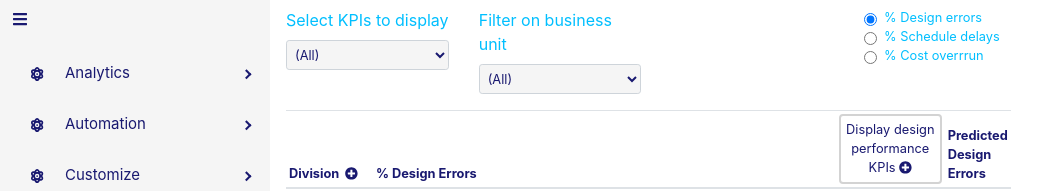
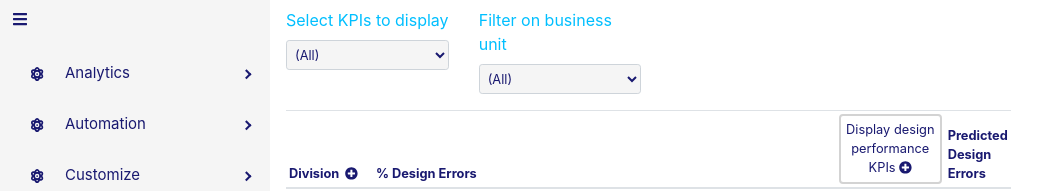
Before and after one commit to alerner1/engineering-manager-proto-1, a React (Create React App) app: page / in a window 1280 px wide. Shown: the top 191 px of the page, without its empty margins (0-1061 px from the left). Built offline with nearby package versions, Linux system fonts and the light colour scheme.

Commit message:
removed percentage metric buttons (but left state control in case needed for future)

```diff
--- a/src/Screen1/Containers/DropdownsContainer1.js
+++ b/src/Screen1/Containers/DropdownsContainer1.js
@@ -19,13 +19,13 @@ const DropdownsContainer1 = ({ kpiFilter, unitFilter, handleFilter, percentageMe
       <Col xs={3}>
       </Col>
       <Col>
-        <Form onChange={event => onPercentageMetricChange(event.target.value)}>
+        {/* <Form onChange={event => onPercentageMetricChange(event.target.value)}>
           <div key="default-radio" className="mb-3">
             <Form.Check className="font-small" type="radio" checked={percentageMetric === "% Design Errors"} id="design-errors" label="% Design errors" value="% Design Errors" />
             <Form.Check className="font-small" type="radio" checked={percentageMetric === "% Schedule delays"} id="schedule-delays" label="% Schedule delays" value="% Schedule delays" />
             <Form.Check className="font-small" type="radio" checked={percentageMetric === "% Cost overrun"} id="cost-overrun" label="% Cost overrrun" value="% Cost overrun" />
           </div>
-        </Form>
+        </Form> */}
       </Col>
     </Row>
   );
```
Also changed, not shown: 1 other file (tests, documents, lock files or other folders).
